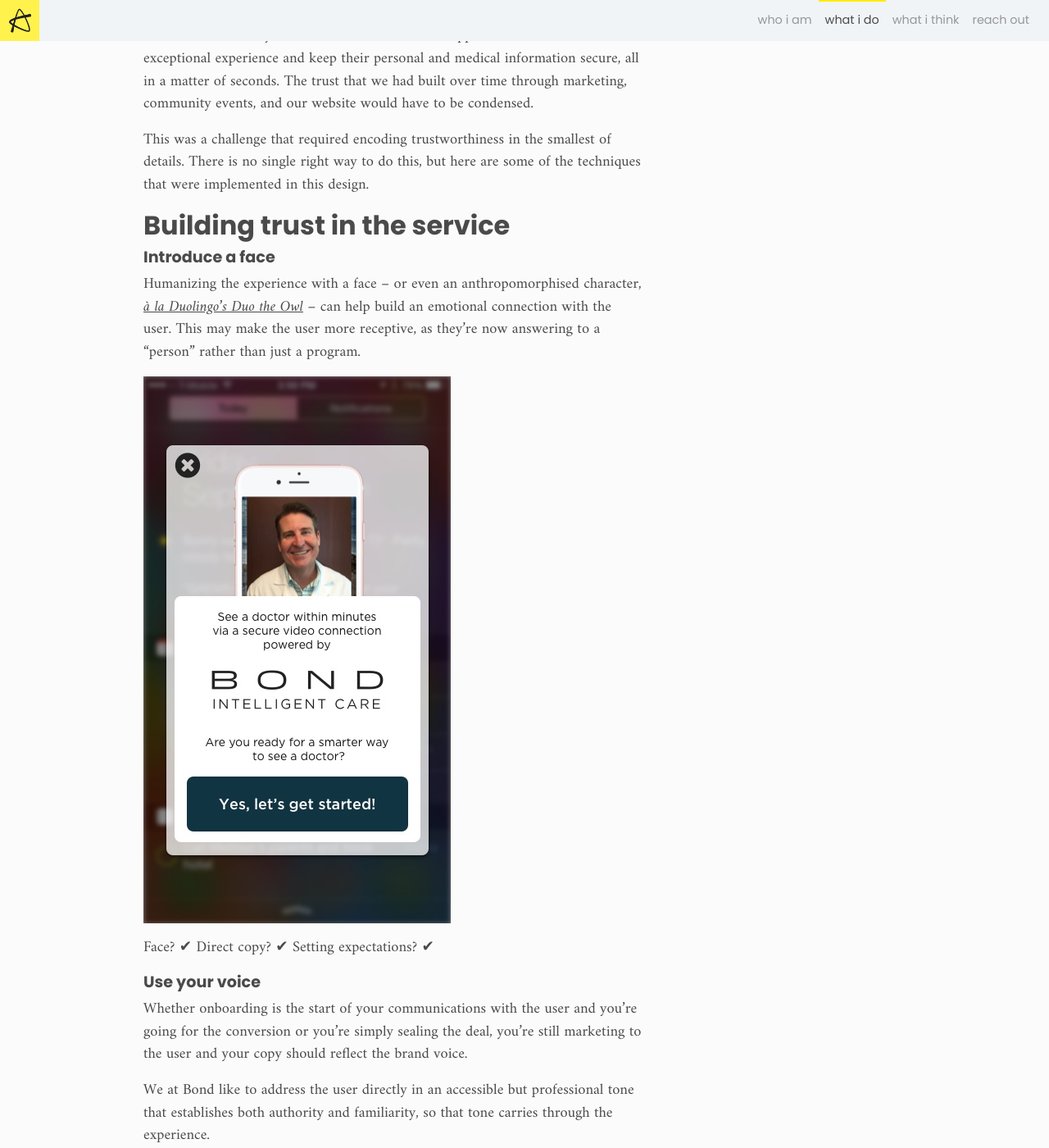
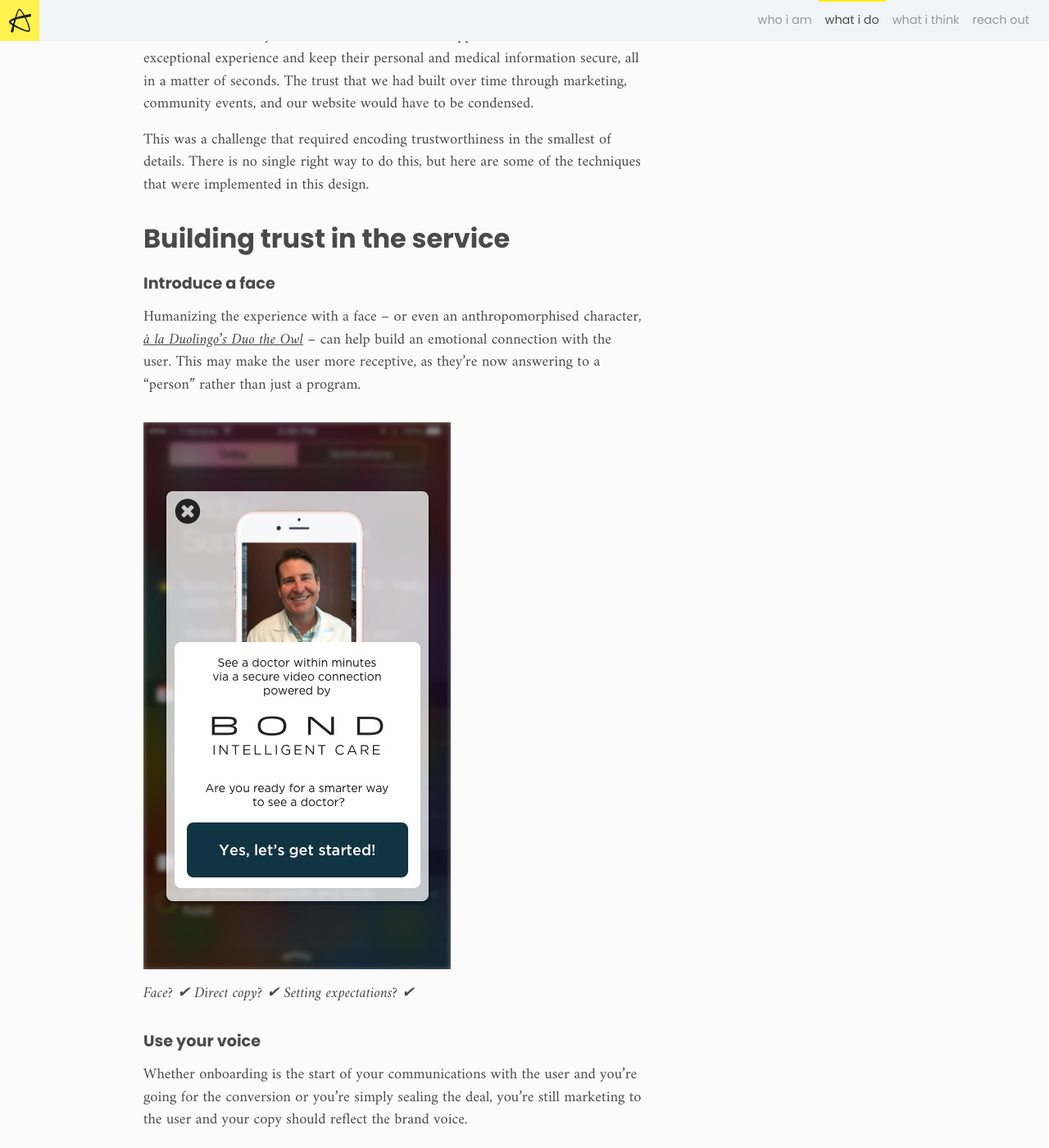
Before and after one commit to amandagracewall/portfolio, a Jekyll site: the page built from _works/bond.markdown, in a window 1280 px wide and 1400 px high, scrolled down 709 px. Shown: the whole window at 82% size. Built offline with Jekyll 4.4.1, drawn with Linux system fonts in a browser that asks for light colours; nearby versions of some CDN libraries.

Commit message:
work template fix

```diff
--- a/_layouts/post.html
+++ b/_layouts/post.html
@@ -15,7 +15,7 @@
     </section>
     <div class="container pb-5">
       <div class="row">
-        <div class="col-md-10 col-lg-8 blog-content">
+        <div class="col-md-10 col-lg-8 content">
           {{content | markdownify}}
         </div>
       </div>
--- a/_layouts/work.html
+++ b/_layouts/work.html
@@ -15,7 +15,7 @@
     </section>
     <div class="container pb-5">
       <div class="row">
-        <div class="col-md-10 col-lg-8">
+        <div class="col-md-10 col-lg-8 content">
           {{content | markdownify}}
         </div>
       </div>
--- a/_sass/_custom.scss
+++ b/_sass/_custom.scss
@@ -23,7 +23,7 @@
   }
 }
 
-.blog-content {
+.content {
   .caption {
     font-style: italic;
     margin-bottom: 2rem;
```
